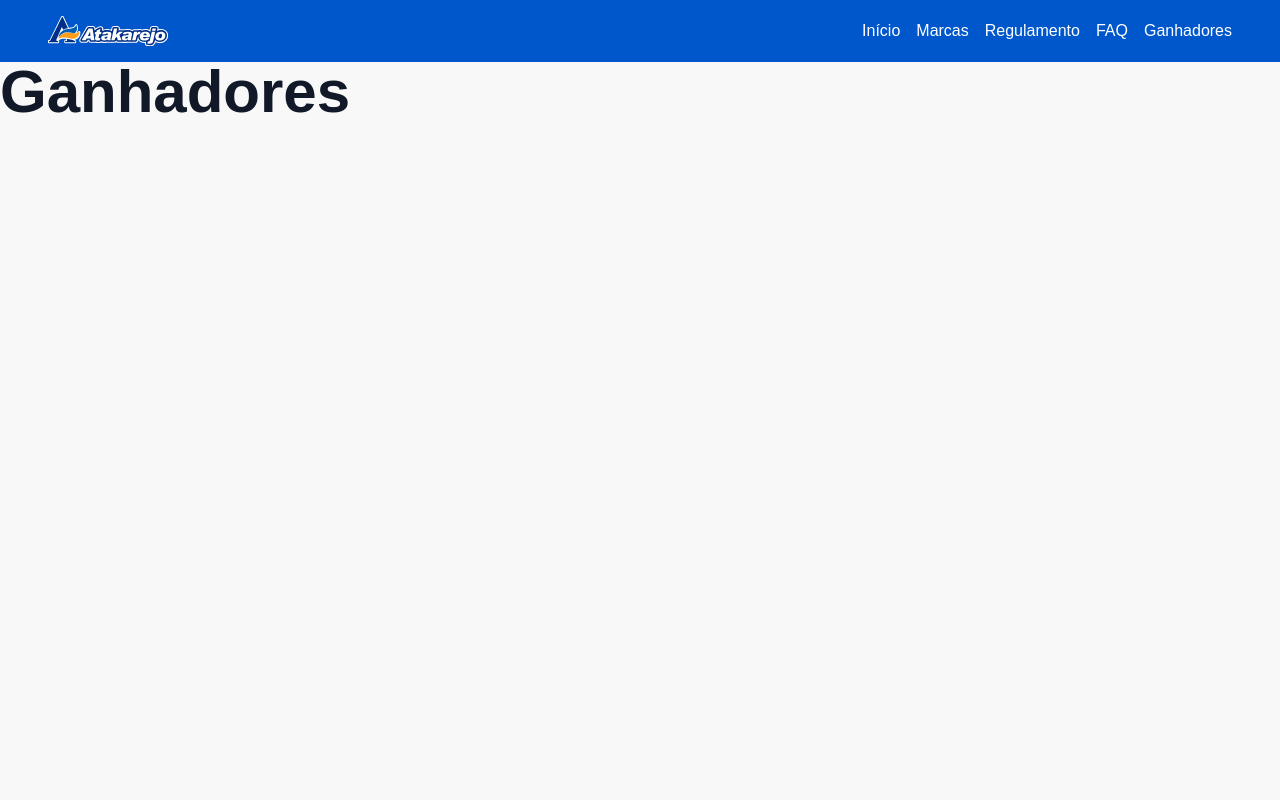
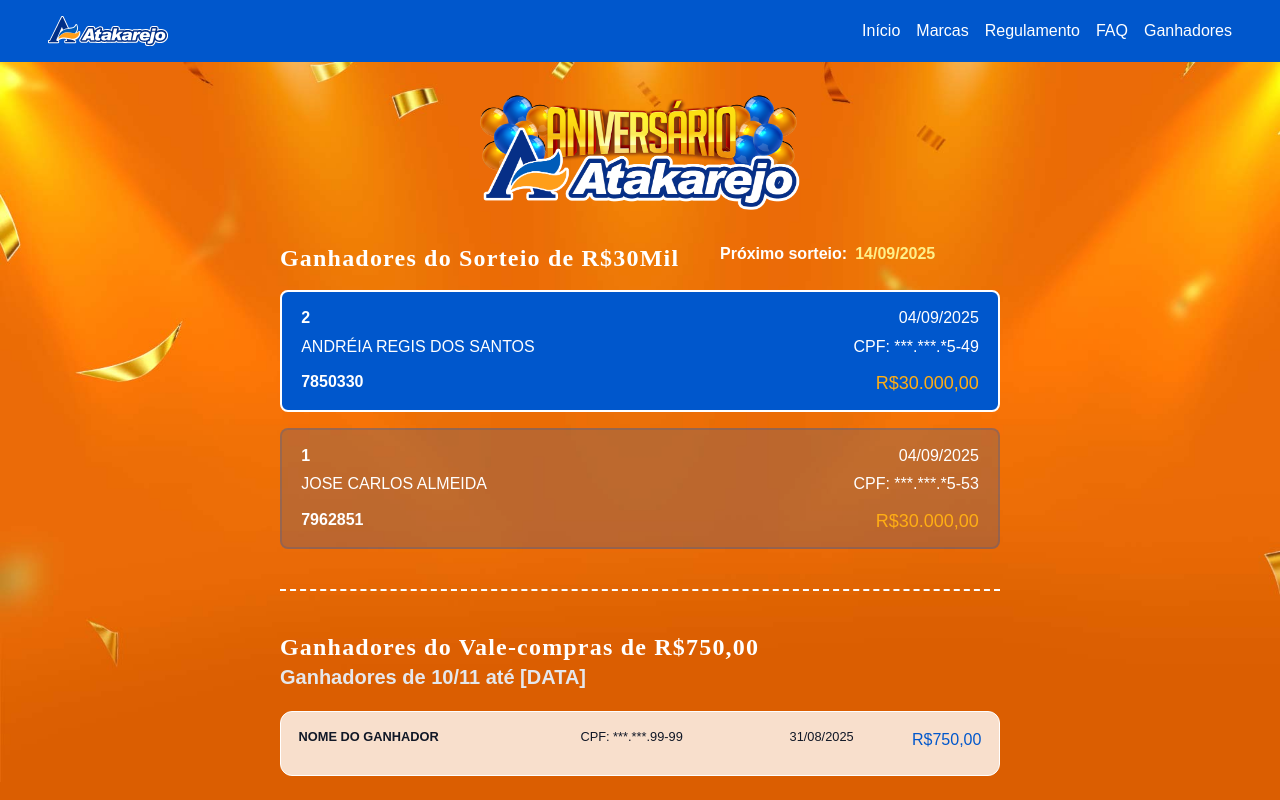
Before and after one commit to TwoPessoas/frontend-varejo-da-sorte, a React (Vite) app: page /ganhadores in a window 1280 px wide. Shown: the top 800 px of the page. Built offline with nearby package versions, Linux system fonts and the light colour scheme; a web font is replaced by a local one.

Commit message:
ganhadores e regras
atuALIZADO VISUAL DE PAGINAS

```diff
--- a/src/layouts/DefaultLayout.tsx
+++ b/src/layouts/DefaultLayout.tsx
@@ -242,7 +242,7 @@
                     className={`w-full flex items-center space-x-3 px-3 py-2 rounded-lg text-left transition-colors duration-200 ${
                       isActivePath(item.path)
                         ? "bg-primary text-white"
-                        : "text-gray-700 hover:bg-gray-100"
+                        : "text-white hover:bg-gray-100"
                     }`}
                   >
                     {item.icon}
@@ -271,6 +271,7 @@
                   <span className="font-medium">Sair</span>
                 </button>
               </nav>
+
             </div>
           </div>
         )}
--- a/src/layouts/GuestLayout.tsx
+++ b/src/layouts/GuestLayout.tsx
@@ -4,6 +4,7 @@
   return (
     <div className="min-h-screen flex flex-col">
       <header className="bg-primary text-white p-4">
+
         <nav className="container mx-auto flex justify-between items-center">
           <a href="/" className="text-xl font-bold">
             <img src="./imgs/logo.svg" alt="Atakarejo" className="w-[120px]" />
--- a/src/main.css
+++ b/src/main.css
@@ -644,7 +644,7 @@
 }
 
 /* ==================
-    FAW COMPONENT
+    FAQ COMPONENT
    ==================*/
 
 @layer utilities {
@@ -784,6 +784,199 @@
     -webkit-background-clip: text;
     -webkit-text-fill-color: transparent;
   }
+}
+
+
+/* ==================
+    GANHADORES PÁGINA
+   ==================*/
+
+@layer utilities {
+  .winner-page {
+    background: url('/imgs/hero-bg.jpg') no-repeat center top #db5e01;
+    background-size: 100% auto;
+  }
+
+  .winner-hero {
+    color: #fff;
+  }
+
+  .winner-item {
+    @apply text-white
+  }
+   /*LISTA DE  GANHAODRES  - VALE COMPRAS*/
+  .ganhadores-vales {
+    margin-top: 40px;
+    padding-top: 40px;
+
+    border-top: 2px dashed #fff;
+  }
+
+  .list-ganhadores {
+    margin: 20px 0 0;
+    padding: .5rem;
+    border: 1px solid #fff;
+    background-color: rgba(255, 255, 255, .8);
+    border-radius: 12px;
+    list-style: none;
+    flex-direction: column;
+  }
+
+  .list-ganhadores li {
+    width: 100%;
+    margin: 0 0 .5rem;
+    display: flex;
+    flex-wrap: wrap;
+    border-bottom: 1px dashed #333;
+  }
+  .list-ganhadores li:last-child {
+    border-bottom: none;
+  }
+
+  .list-ganhadores li>div {
+    padding: 0.4rem 0.6rem;
+  }
+
+  .list-ganhadores li .nome {
+    width: 100%;
+    font-size: 0.8rem;
+    font-weight: 700;
+    color: var(--bs-primary);
+  }
+
+  .list-ganhadores li .cpf,
+  .list-ganhadores li .data {
+    font-size: 0.8rem;
+    margin-bottom: 0;
+  }
+
+  .list-ganhadores li .valor {
+    text-align: right;
+    flex: 1 1 auto;
+    max-width: 100%;
+    margin-bottom: 0;
+  }
+  .list-ganhadores li:nth-child(even) {
+    background-color: rgba(255, 255, 255, .25);
+  }
+  @screen md{
+     .ganhadores-vales {
+      padding-bottom: 80px;
+    }
+
+    .list-ganhadores li {
+        flex-wrap: nowrap;
+    }
+
+    .list-ganhadores li .nome {
+        flex: 0 0 40%;
+        max-width: 40%;
+        margin-right: 1px;
+        background: transparent;
+    }
+
+    .list-ganhadores li .cpf {
+        flex: 0 0 170px;
+        max-width: 170px;
+        margin-right: 1px;
+
+    }
+    .list-ganhadores li .data{
+        margin-right: 1px;
+    }
+
+    .list-ganhadores li .valor,
+    .list-ganhadores li .data {
+        text-align: right;
+        flex: 1 1 auto;
+        max-width: 100%;
+        margin-bottom: 0;
+    }
+  }
+
+  @screen lg {
+    .ganhadores-vales {
+      padding-bottom: 160px;
+    }
+  }
+
+    /* LISTA GANHADORES - SORTEIO NÚMERO */
+  .next-draw-date {
+    color: #fff;
+  }
+  .winners-list {
+    margin: 0;
+    padding: 0;
+    list-style: none;
+  }
+
+  .winner-item {
+    text-transform: uppercase;
+    padding:  .8rem 1.2rem;
+    /* transition: all .4s ease, box-shadow .4s .1s ease; */
+
+  }
+
+  .winner-item::last-child {
+    margin-bottom: 0;
+  }
+
+  .winner-item .number {
+    width: 40px;
+    font-weight: 700;
+  }
+  .winner-item .draw-date {
+    width: 120px;
+    margin-left: auto;
+    text-align: right;
+  }
+  .winner-item .valor {
+    text-align: right;
+  }
+  .winner-item .winner-name,
+  .winner-item .winner-cpf {
+    flex: 0 0 100%;
+    width: 100%;
+    padding: 0.2rem 0 .6rem;
+  }
+  .winner-item .winner-number {
+    font-weight: 700;
+  }
+  .winner-item .winner-number,
+  .winner-item .valor {
+    flex:  0 0 50%;
+    max-width: 50%;
+  }
+
+
+
+  @screen md {
+    .wrapper-ganhadores {
+        max-width: 720px;
+        margin-left: auto;
+        margin-right: auto;
+    }
+    .winner-item .draw-date {
+        width: calc(100% - 50px);
+        margin-left: auto;
+        text-align: right;
+    }
+    .winner-item .winner-name{
+        flex: 1 0 auto;
+        width: calc(100% - 200px);
+        max-width: 100%;
+
+    }
+    .winner-item .winner-cpf {
+        width: 200px;
+        margin-left: auto;
+        text-align: right;
+        flex: 0 0 200px;
+
+    }
+  }
+
+
 }
 
 /* ==================
--- a/src/pages/protected/clientArea/ClientAreaPage.tsx
+++ b/src/pages/protected/clientArea/ClientAreaPage.tsx
@@ -75,7 +75,7 @@
         <img src="./imgs/logo-campanha.png" className="mb-6 max-w-[280px] mx-auto" alt="" />
         <div className="flex flex-col lg:flex-row lg:items-center lg:justify-between lg:flex">
             <div>
-              <h1 className="text-3xl font-bold text-gray-900 mb-2">Área do Cliente</h1>
+              <h1 className="text-3xl font-bold text-white mb-2">Área do Cliente</h1>
               <p className="text-gray-200">
                 Acompanhe seu progresso no sorteio de brindes
               </p>
@@ -91,7 +91,7 @@
 
       {/* Quick Actions */}
       <div className="mb-8">
-        <h2 className="text-2xl font-bold text-gray-900 mb-6">Ações Rápidas</h2>
+        <h2 className="text-2xl font-bold text-white mb-6">Ações Rápidas</h2>
 
         <div className="grid md:grid-cols-3 gap-6">
           {quickLinks.map((link, index) => (
--- a/src/pages/protected/clientArea/components/InvoiceForm.tsx
+++ b/src/pages/protected/clientArea/components/InvoiceForm.tsx
@@ -111,7 +111,7 @@
 
   return (
     <div className="mb-8">
-      <h2 className="text-2xl font-bold text-gray-900 mb-6">
+      <h2 className="text-2xl font-bold text-white mb-6">
         Cadastrar Nota Fiscal
       </h2>
       <div className="card p-6 overflow-visible">
@@ -145,6 +145,8 @@
                 ) : (
                   <span className="text-red-600 font-medium">Não</span>
                 )}
+
+                {/*
                 {submissionResultMessage?.data?.invoice.hasItem && (
                   <ul className="list-disc list-inside text-gray-700 text-sm">
                     {submissionResultMessage?.data?.products
@@ -154,6 +156,8 @@
                       ))}
                   </ul>
                 )}
+                 */}
+
               </div>
 
               {/* Cartão de Crédito da Promoção */}
--- a/src/pages/rules/RulesPage.tsx
+++ b/src/pages/rules/RulesPage.tsx
@@ -1,4 +1,5 @@
 import { useEffect, useRef } from "react";
+import FooterComponent from "../home/components/FooterComponent";
 
 export default function RulesPage() {
   const isInited = useRef(false);
@@ -10,7 +11,12 @@
 
   return (
     <>
-      <h1>Regras</h1>
+      <div className="rules-page">
+        <div className="container">
+          <h1>Regras</h1>
+        </div>
+      </div>
+      <FooterComponent />
     </>
   );
 }
--- a/src/pages/winners/WinnersPage.tsx
+++ b/src/pages/winners/WinnersPage.tsx
@@ -1,4 +1,5 @@
 import { useEffect, useRef } from "react";
+import FooterComponent from "../home/components/FooterComponent";
 
 export default function WinnersPage() {
   const isInited = useRef(false);
@@ -10,7 +11,105 @@
 
   return (
     <>
-      <h1>Ganhadores</h1>
+    <div className="winner-page" >
+      <section className="sec-hero winner-hero hero pt-8 scroll-pb-60 relative">
+        <div className="container relative">
+          <header className="hero-header ">
+            <div className="logo_campaign mb-8">
+              <img src="./imgs/logo-campanha.png" className="mx-auto max-w-[320px] w-full" />
+            </div>
+          </header>
+
+
+
+        </div>
+      </section>
+
+      {/* GANHADORES SEMANAIS */}
+      <section className="wekly_winners">
+        <div className="container">
+
+          <div className="wrapper-ganhadores ganhadores-sorteio ">
+                <div className="flex gap-2 mb-4 flex-col sm:flex-row">
+                  <h4 className="title title-ganhadores text-white text-2xl sm:w-3/5">
+                    Ganhadores do Sorteio de R$30Mil
+                  </h4>
+                  <div className="next-draw-date ">
+                    <div className="sorteio-data flex gap-2">
+                      <h4 className="text-base text-white">Próximo sorteio:</h4>
+                      <h3 className="text-base text-yellow-200">14/09/2025</h3>
+                    </div>
+                  </div>
+                </div>
+                  {/* LISTA DE GANHADORES SEMANAIS / NÚMERO PREMIADO */}
+                  <ul className="winners-list text-start space-y-4">
+
+                  {/* GANHADOR DO ÚLTIMO SORTEIO  */}
+                  <li className="winner-item winner-atual border-2 border-white rounded-lg flex flex-wrap bg-primary">
+                    <div className="number text-white">2</div>
+                    <div className="draw-date">04/09/2025</div>
+                    <div className="winner-name">
+                      ANDRÉIA REGIS DOS SANTOS
+                    </div>
+                    <div className="winner-cpf">CPF: ***.***.*5-49</div>
+                    <div className="winner-number">7850330</div>
+                    <div className="valor text-secondary text-lg">R$30.000,00</div>
+                  </li>
+
+                   {/* GANHADORES DOS SORTEIOS ANTEIORES */}
+                  <li className="winner-item flex flex-wrap rounded-lg bg-primary/20 border-2 border-primary/20">
+                      <div className="number">1</div>
+                      <div className="draw-date">04/09/2025</div>
+                      <div className="winner-name">
+                        JOSE CARLOS ALMEIDA
+                      </div>
+                      <div className="winner-cpf">CPF: ***.***.*5-53</div>
+                      <div className="winner-number">7962851</div>
+                      <div className="valor text-secondary text-lg">R$30.000,00</div>
+                    </li>
+
+                  </ul>
+          </div>
+
+        </div>
+      </section>
+
+      <section className="instant-winner pb-[120px]">
+        <div className="container">
+          {/* GANHADORES DO SORTEIO INSTANTÂNEO */}
+          <div className="wrapper-ganhadores ganhadores-vales">
+            <h4 className="title title-ganhadores text-2xl text-white">
+              Ganhadores do Vale-compras de R$750,00
+            </h4>
+
+                <h5 className="text-gray-200 text-xl">
+                  Ganhadores de 10/11 até [DATA]
+                </h5>
+                <ul  className="list-ganhadores d-flex text-start">
+                  {/* LISTA DOS GANHADORES INSTANTÂNEOS */}
+                  <li className="ganhador">
+                    <div className="nome">
+                      NOME DO GANHADOR
+                    </div>
+                    <div className="cpf">
+                      CPF: ***.***.99-99
+                    </div>
+                    <div className="data">31/08/2025</div>
+                    <div className="valor text-primary">R$750,00</div>
+                  </li>
+                </ul>
+
+
+              {/* <h5 className="">LISTA DISPONÍVEL A PARTIR DE 10/11</h5> */}
+
+          </div>
+        </div>
+      </section>
+
+
+    </div>
+
+    <FooterComponent />
     </>
   );
 }
```
